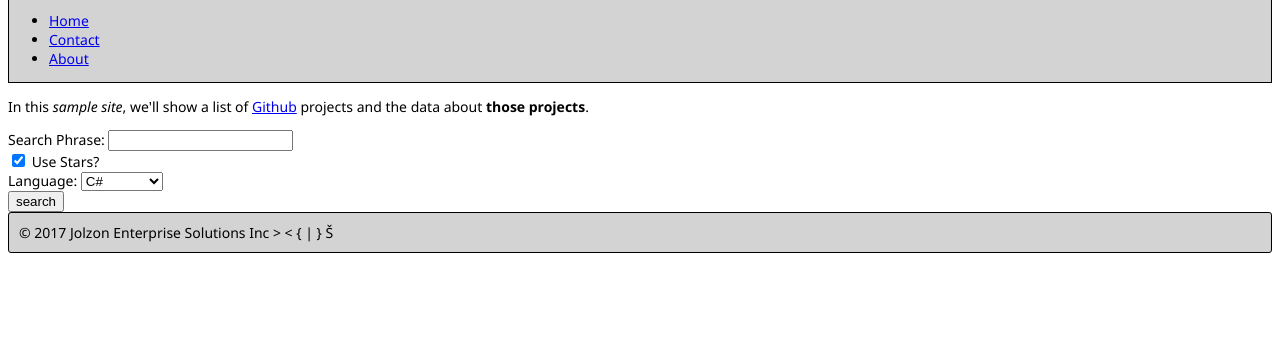
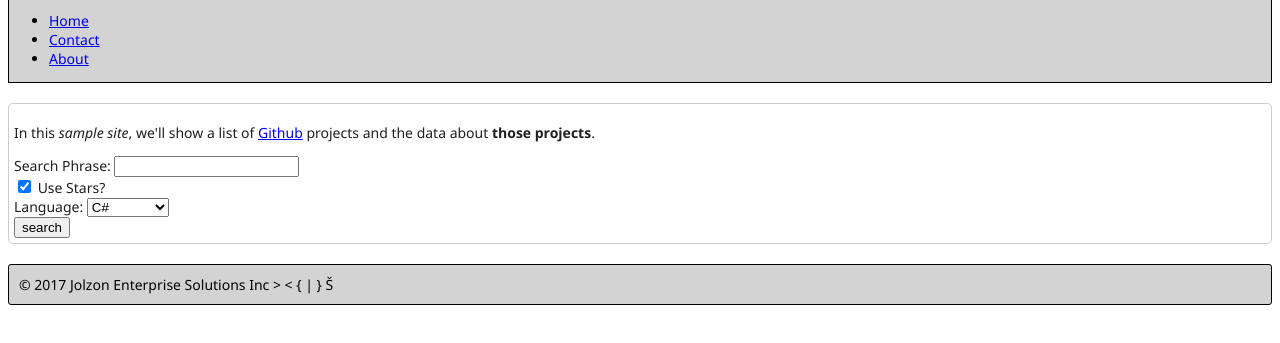
Before and after one commit to jalanya/front-end-webdevquick-html5-css-jscript, a plain HTML site: page index.html in a window 1280 px wide. Shown: the part 85-428 px from the top of the page. Drawn offline with Linux system fonts and the light colour scheme.

Commit message:
FEAT: Styling Your HTML - ID Selectors

```diff
--- a/css/site.css
+++ b/css/site.css
@@ -14,3 +14,11 @@ body {
  font-family: Segoe UI, Arial, Helvetica, sans-serif;
  font-size: 14px;
 }
+
+#main {
+ border: solid 1px #ccc;
+ border-radius: 5px;
+ color: #202020;
+ margin: 20px 0;
+ padding: 5px;
+}
--- a/index.html
+++ b/index.html
@@ -20,7 +20,7 @@
      </ul>
    </nav>
   </header>
-  <section>
+  <section id="main">
     <p>In this <em>sample site</em>, we'll show a list of <a href="http://www.github.com">
      Github</a> projects <span>and the data</span> about <strong>those projects</strong>.
     </p>
```
